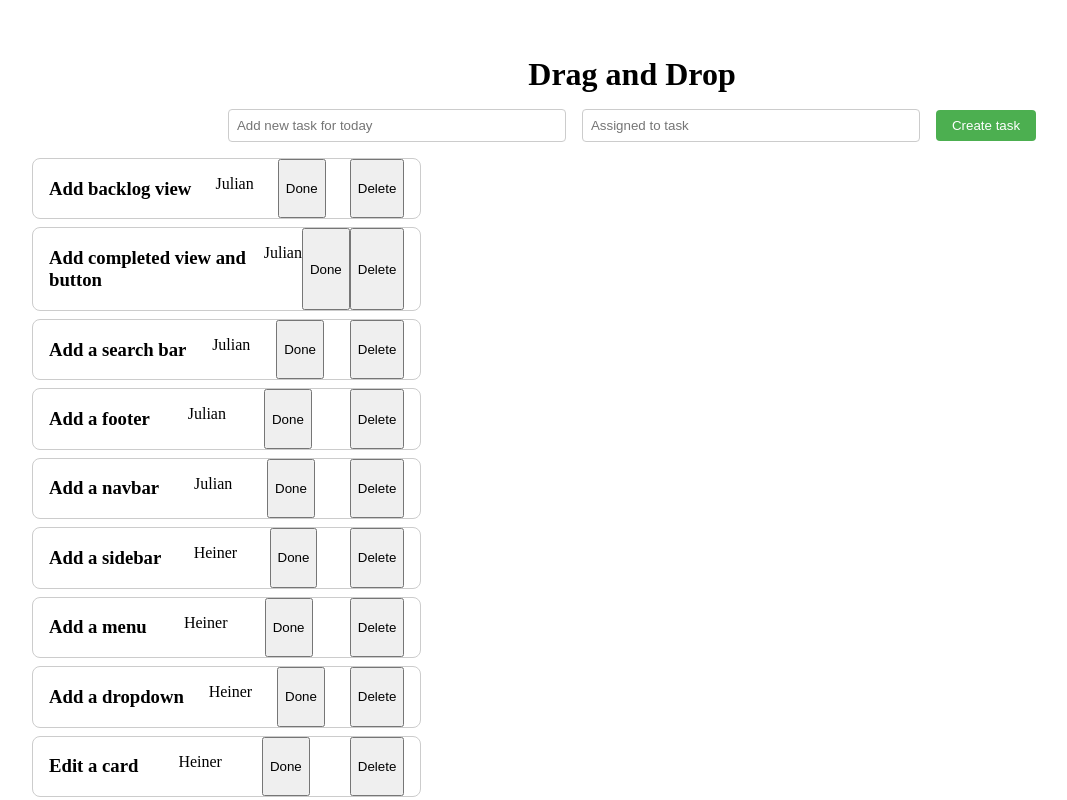
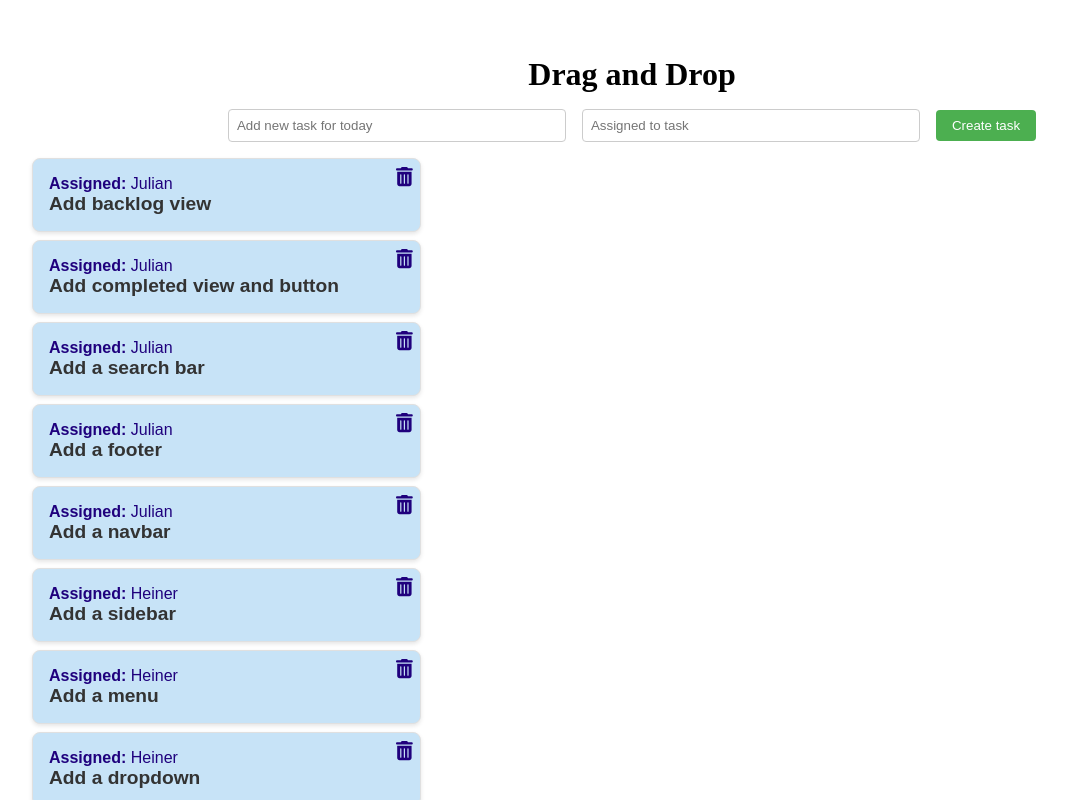
Before and after one commit to JulianCeleita/Drag-and-drop, a Vue app: page / in a window 1280 px wide. Shown: the top 800 px of the page, without its empty margins (8-1075 px from the left). Built offline with nearby package versions, Linux system fonts and the light colour scheme.

Commit message:
More styles to the cards

```diff
--- a/src/components/TaskCard.vue
+++ b/src/components/TaskCard.vue
@@ -1,5 +1,7 @@
 <script setup>
-import { defineProps, defineEmits } from 'vue';
+
+import { FontAwesomeIcon } from '@fortawesome/vue-fontawesome';
+import { faCheck, faTrashAlt } from '@fortawesome/free-solid-svg-icons';
 
 // eslint-disable-next-line
 const props = defineProps({
@@ -17,19 +19,76 @@ const deleteTask = () => {
 
 <template>
     <div class="task-card">
-        <h3>{{ task.label }}</h3>
-        <p>{{ task.assigned }}</p>
-        <button>Done</button>
-        <button @click="deleteTask">Delete</button>
+        <div class="task-content">
+            <p><span>Assigned:</span> {{ task.assigned }}</p>
+            <h3>{{ task.label }}</h3>
+        </div>
+        <div class="task-actions">
+            <button class="delete-button" @click="deleteTask">
+                <FontAwesomeIcon :icon="faTrashAlt" />
+            </button>
+        </div>
     </div>
 </template>
 
 <style scoped>
 .task-card {
     display: flex;
+    align-items: center;
     justify-content: space-between;
-    border: 1px solid #ccc;
-    border-radius: 0.5rem;
-    padding-inline: 1rem;
+    border: 1px solid #e0e0e0;
+    border-radius: 8px;
+    padding: 1rem;
+    background-color: #c7e3f7;
+    box-shadow: 0 2px 4px rgba(0, 0, 0, 0.1);
+    transition: box-shadow 0.3s ease;
+    user-select: none;
+    position: relative;
+    font-family: 'Arial', sans-serif;
+}
+
+.task-card:hover {
+    box-shadow: 0 4px 8px rgba(0, 0, 0, 0.1);
+    transform: scale(1.01);
+    transition: box-shadow 0.3s ease;
+}
+
+.task-content {
+    flex: 1;
+}
+
+.task-content h3 {
+    margin: 0;
+    font-size: 1.2rem;
+    font-weight: bold;
+    color: #333;
+}
+
+.task-content p {
+    margin: 0;
+    color: #1f007d;
+}
+
+.task-content p span {
+    font-weight: bold;
+}
+.task-actions {
+    position: absolute; /* Posicionamos absolutamente el contenedor de acciones */
+    top: 0; /* Lo colocamos en la esquina superior */
+    right: 0; /* Lo colocamos en la esquina derecha */
+}
+
+.delete-button {
+    background-color: transparent;
+    color: #1f007d;
+    border: none;
+    padding: 0.5rem;
+    font-size: 1.2rem;
+    cursor: pointer;
+    transition: color 0.3s ease;
+}
+
+.delete-icon:hover {
+    color: #44d64e;
 }
 </style>;
```
